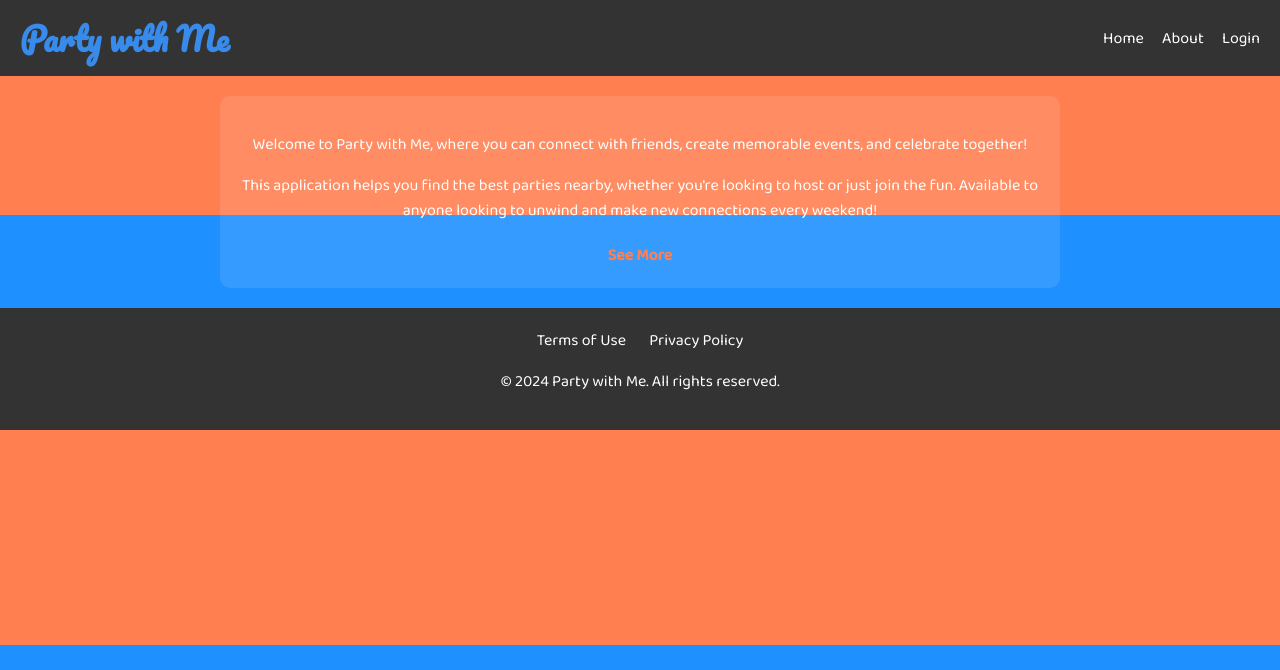
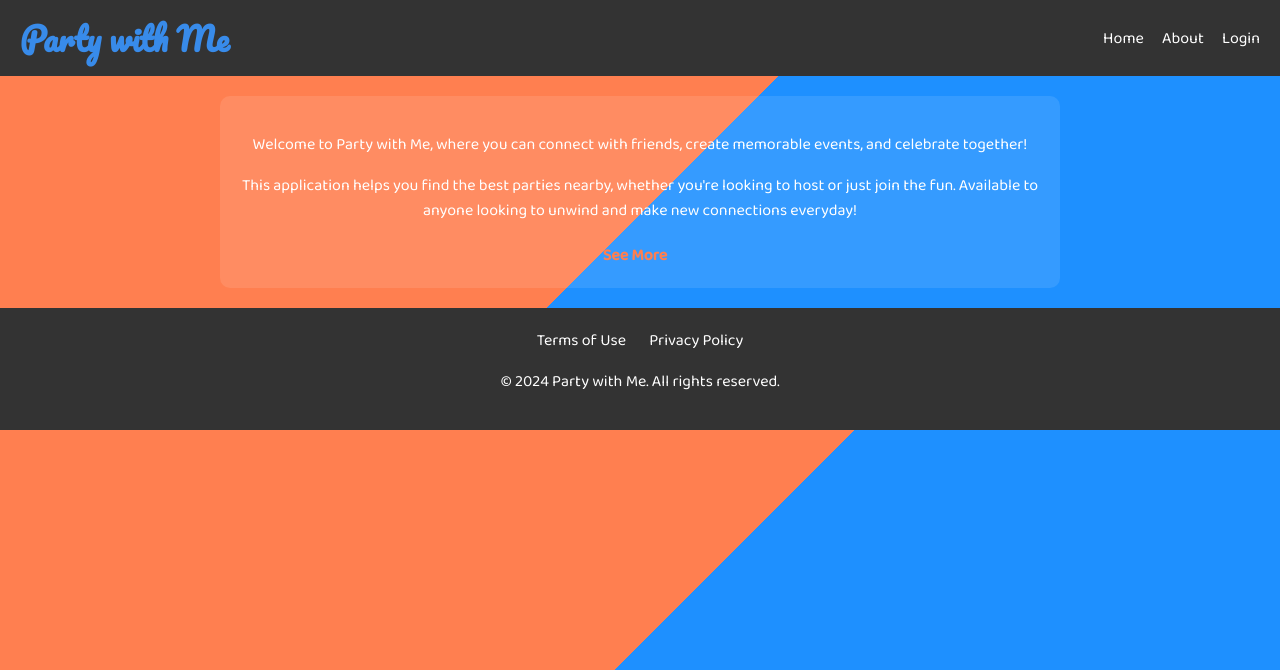
Before and after one commit to emdinga/Party_with_me, a Flask app: page / in a window 1280 px wide. Shown: the top 670 px of the page. Run offline with Flask 2, Linux system fonts and the light colour scheme; data that the repository does not hold is empty.

Commit message:
updating styles

```diff
--- a/static/style.css
+++ b/static/style.css
@@ -2,7 +2,7 @@
 body {
     margin: 0;
     font-family: 'Baloo 2', cursive, 'Roboto', sans-serif;
-    background: linear-gradient(180deg, #ff7f50 50%, #1e90ff 50%);
+    background: linear-gradient(135deg, #ff7f50 0%, #ff7f50 50%, #1e90ff 50%, #1e90ff 100%); /* Adjust gradient for triangle effect */
     color: white;
     overflow-x: hidden;
 }
@@ -23,6 +23,7 @@ body {
 }
 
 .header nav a {
+    font-family: 'Baloo 2', cursive; /* Fun font for navigation links */
     color: white;
     text-decoration: none;
     margin-left: 15px;
@@ -46,6 +47,7 @@ body {
 .see-more-link {
     display: block;
     margin-top: 20px;
+    margin-left: -10px; /* Move link slightly to the left */
     color: #ff7f50;
     text-decoration: none;
     font-weight: bold;
--- a/templates/index.html
+++ b/templates/index.html
@@ -27,8 +27,8 @@
     <main>
         <section class="intro-card">
             <p>Welcome to Party with Me, where you can connect with friends, create memorable events, and celebrate together!</p>
-            <p>This application helps you find the best parties nearby, whether you're looking to host or just join the fun. Available to anyone looking to unwind and make new connections every weekend!</p>
-            <a class="see-more-link" href="#" onclick="toggleSeeMore(event)">See More</a>
+            <p>This application helps you find the best parties nearby, whether you're looking to host or just join the fun. Available to anyone looking to unwind and make new connections everyday!</p>
+            <a class="see-more-link" href="see-more" onclick="toggleSeeMore(event)">See More</a>
         </section>
         <div class="see-more" style="display: none;">
             <section class="future-events">
@@ -57,8 +57,8 @@
     <!-- Footer -->
     <footer>
         <div class="footer-links">
-            <a href="#" onclick="showModal('termsModal')">Terms of Use</a>
-            <a href="#" onclick="showModal('privacyModal')">Privacy Policy</a>
+            <a href="termsModal" onclick="showModal('termsModal')">Terms of Use</a>
+            <a href="privacyModal" onclick="showModal('privacyModal')">Privacy Policy</a>
         </div>
         <p>&copy; 2024 Party with Me. All rights reserved.</p>
     </footer>
```
